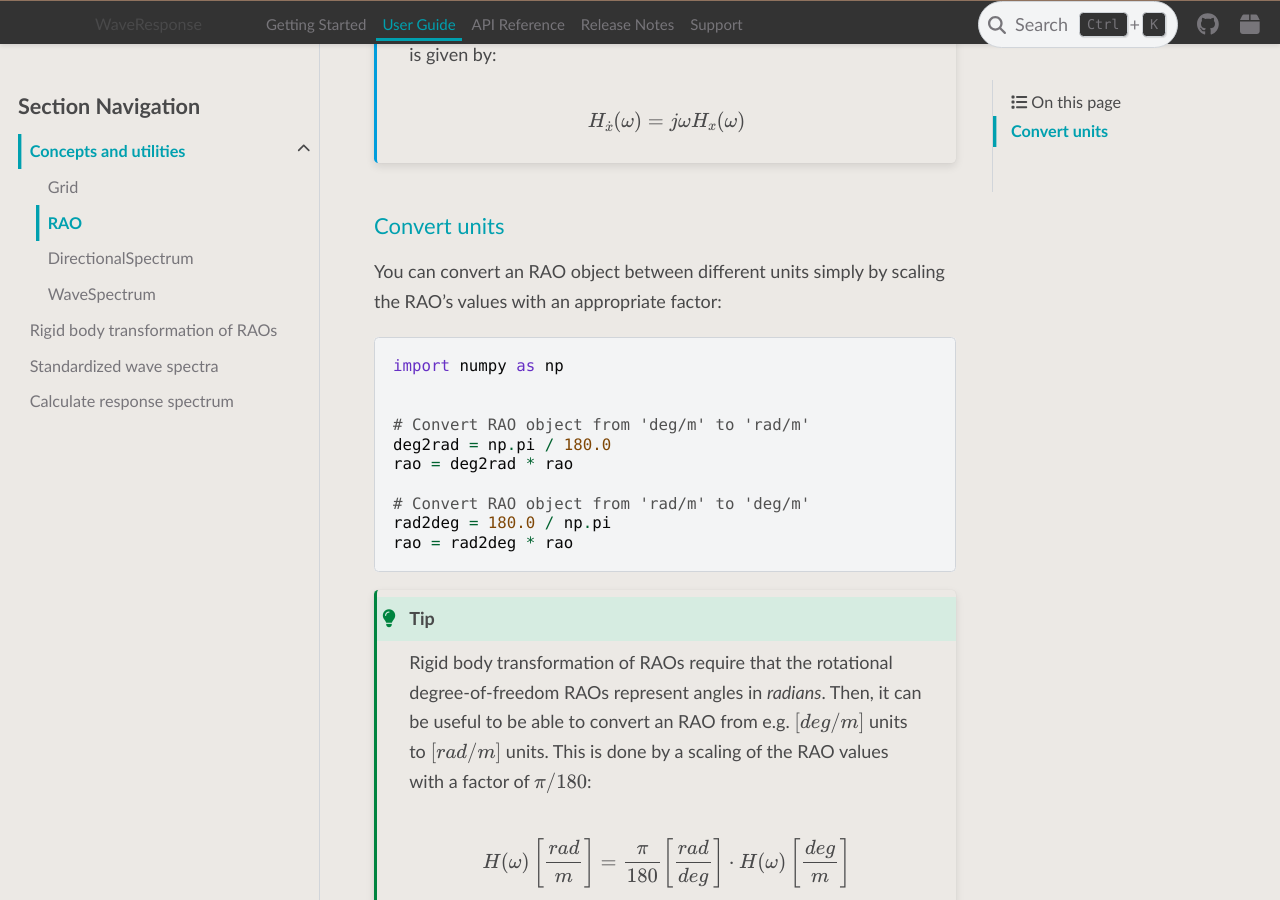
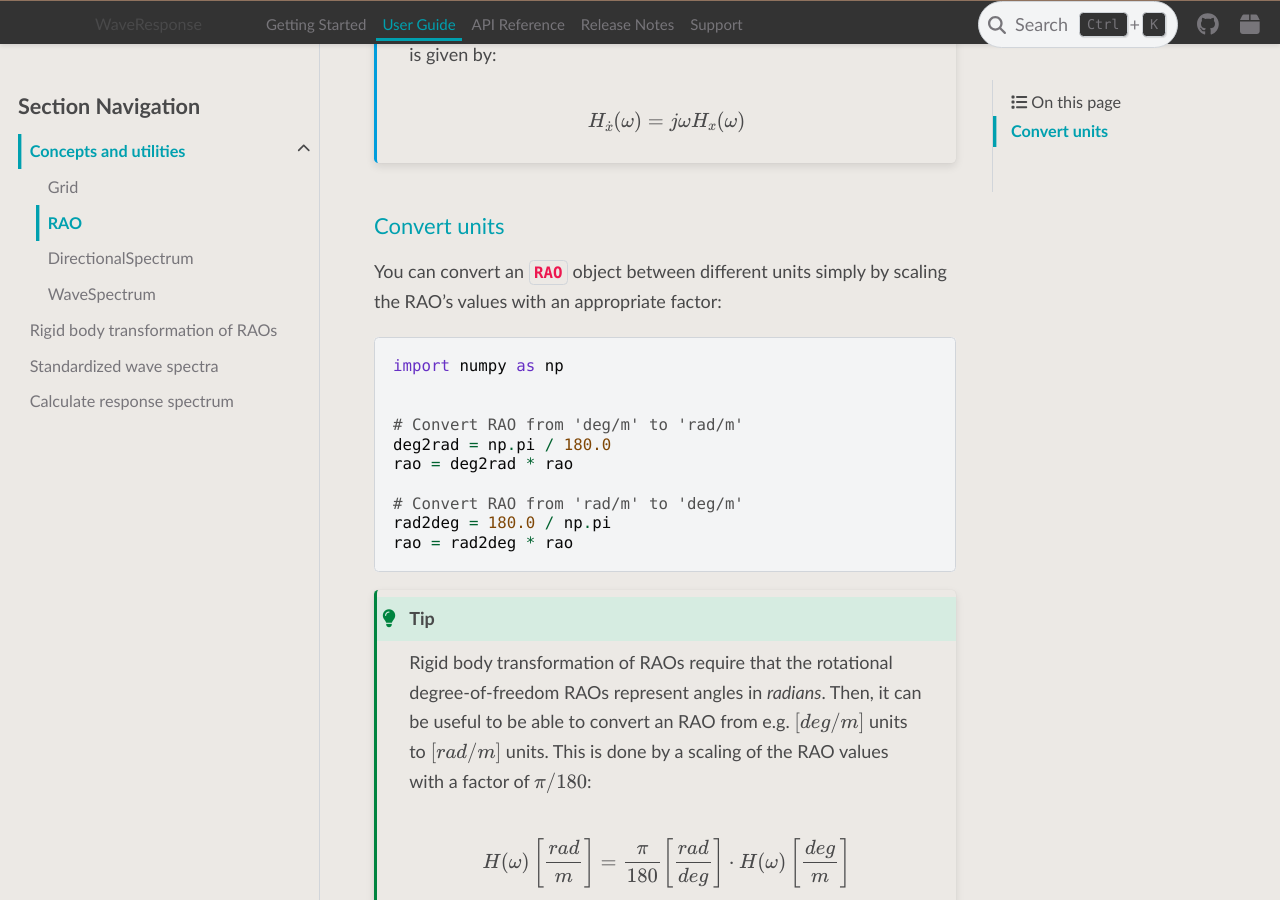
Before and after one commit to 4Subsea/waveresponse-python, a Sphinx documentation site: the page built from docs/user_guide/concepts_utils/rao.rst, in a window 1280 px wide and 900 px high, scrolled down 1925 px. Built offline with Sphinx 7.4.7 and the PyData theme 0.15.4, drawn with Linux system fonts in a browser that asks for light colours.

Commit message:
small fix

```diff
--- a/docs/user_guide/concepts_utils/rao.rst
+++ b/docs/user_guide/concepts_utils/rao.rst
@@ -111,11 +111,11 @@
     import numpy as np
 
 
-    # Convert RAO object from 'deg/m' to 'rad/m'
+    # Convert RAO from 'deg/m' to 'rad/m'
     deg2rad = np.pi / 180.0
     rao = deg2rad * rao
 
-    # Convert RAO object from 'rad/m' to 'deg/m'
+    # Convert RAO from 'rad/m' to 'deg/m'
     rad2deg = 180.0 / np.pi
     rao = rad2deg * rao
 
```
Also changed, not shown: other parts of docs/user_guide/concepts_utils/rao.rst (+1 -1 lines).
